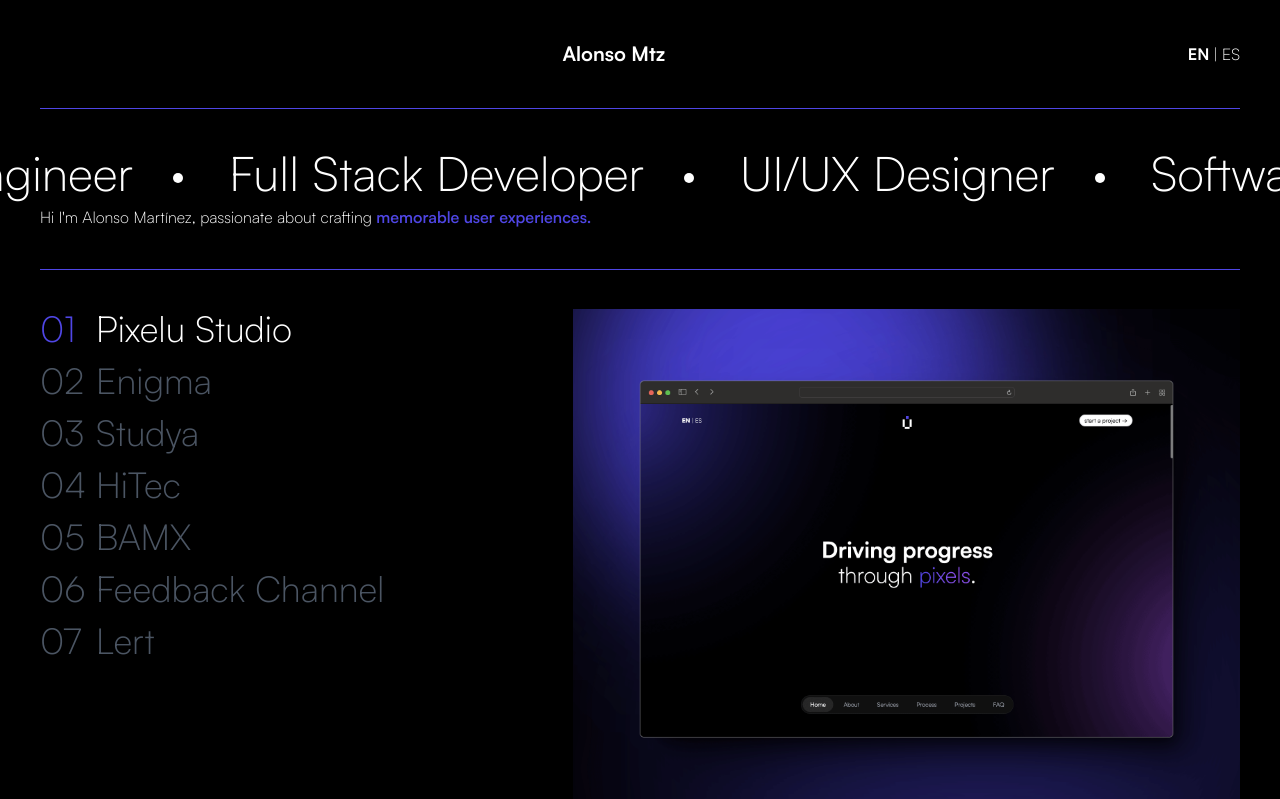
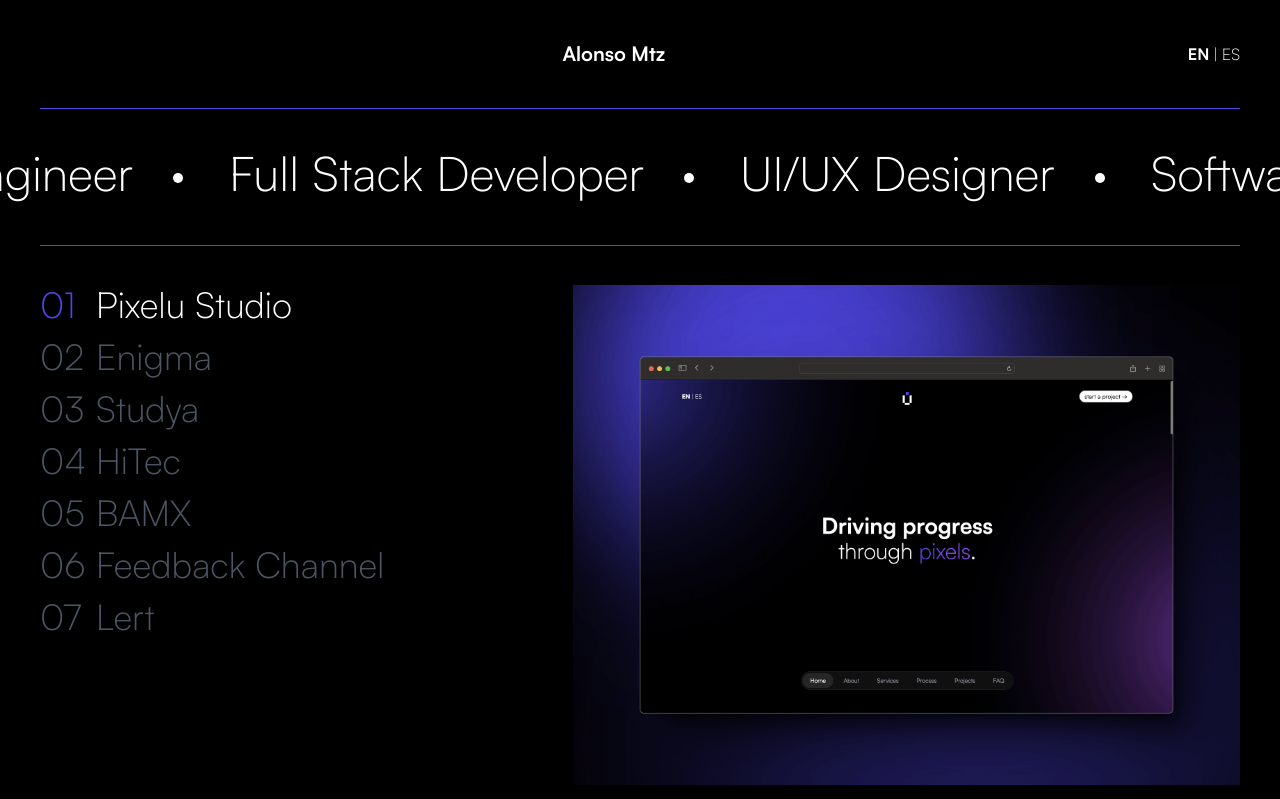
Before and after one commit to AlonsoMtzG/alonsomtz-portfolio, a Next.js app: page / in a window 1280 px wide. Shown: the top 799 px of the page. Built offline with nearby package versions, Linux system fonts and the light colour scheme.

Commit message:
deleted text from about

```diff
--- a/components/About/index.jsx
+++ b/components/About/index.jsx
@@ -1,25 +1,11 @@
-'use client';
 import React from 'react';
 
-import { useThemeContext } from '@/hooks/useThemeContext';
 import { TextMarquee } from './TextMarquee';
 
 export const About = () => {
-  const { textColorSelected } = useThemeContext();
-
   return (
     <div className="py-10">
       <TextMarquee />
-      <div className="px-10">
-        <p className="font-light">
-          Hi I'm Alonso Martínez, passionate about crafting{' '}
-          <span
-            className={`font-semibold ${textColorSelected} transition-all duration-300`}
-          >
-            memorable user experiences.
-          </span>
-        </p>
-      </div>
     </div>
   );
 };
```
